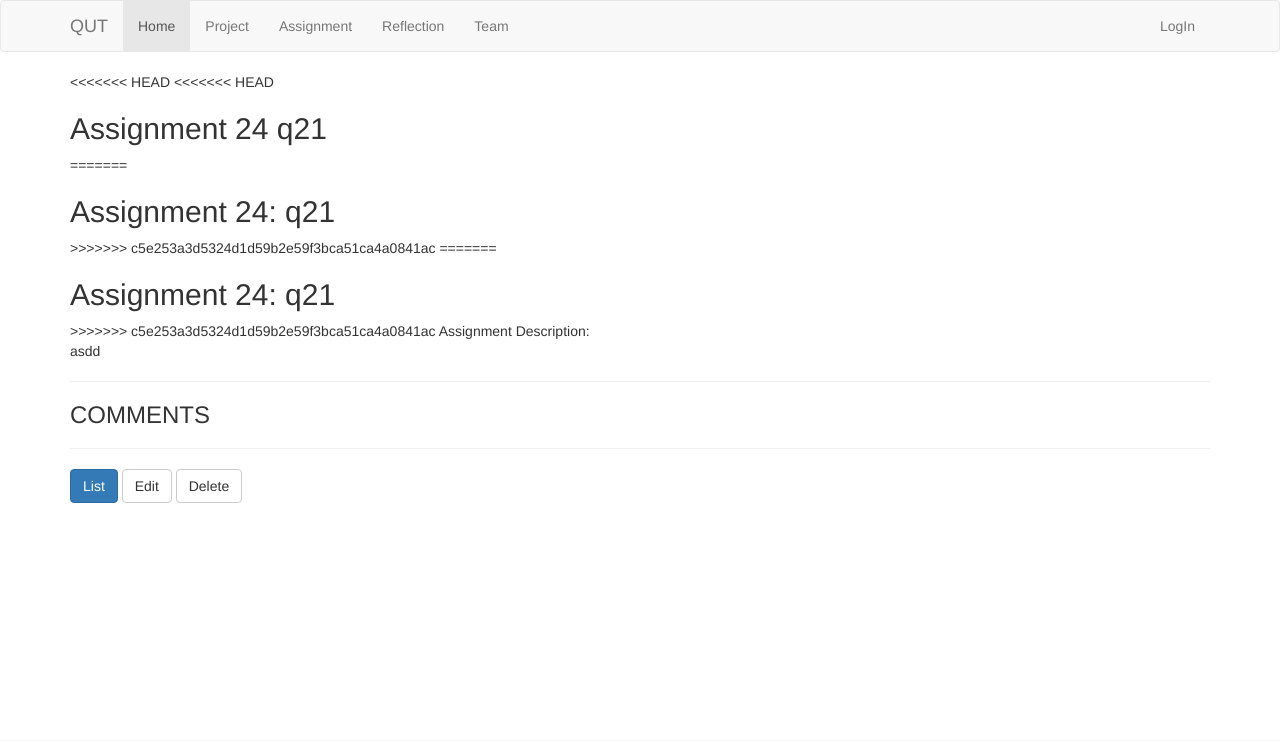
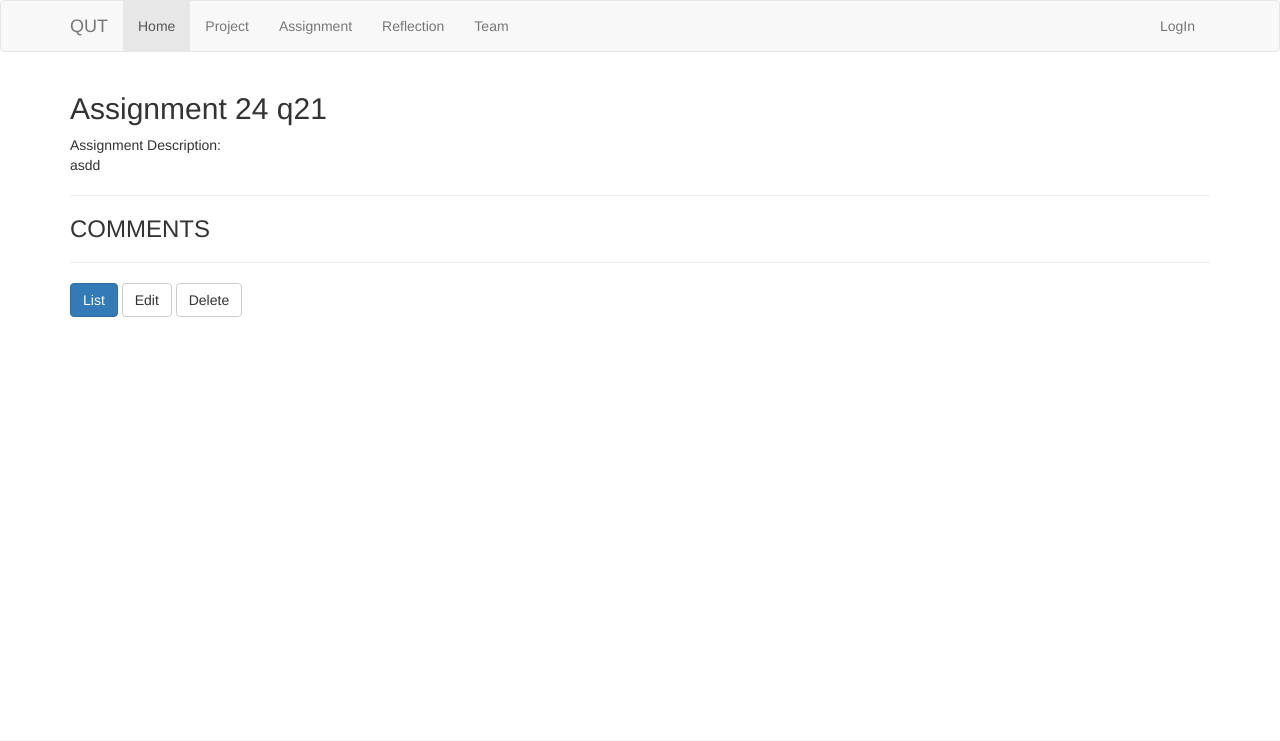
Before and after one commit to BrissyKim/group14, a Django app: page /assignment/24/ in a window 1280 px wide. Shown: the top 741 px of the page. Run offline with Django 3.2, Linux system fonts and the light colour scheme; data comes from the database, SQL or seed files in the repository; parts of the project's set-up code (start-up, migrations or seed data) failed here and were passed over; some libraries are stand-ins or nearby versions.

Commit message:
Git error fix
Fixed an error

```diff
--- a/Web/assignment/templates/assignment/assignment_detail.html
+++ b/Web/assignment/templates/assignment/assignment_detail.html
@@ -11,15 +11,7 @@
     <div class="row">
         <div class="col-sm-12">
 
-<<<<<<< HEAD
-<<<<<<< HEAD
         <h2>Assignment {{assignment.id}} {{assignment.title}}</h2>
-=======
-        <h2>Assignment {{assignment.id}}: {{assignment.title}}</h2>
->>>>>>> c5e253a3d5324d1d59b2e59f3bca51ca4a0841ac
-=======
-        <h2>Assignment {{assignment.id}}: {{assignment.title}}</h2>
->>>>>>> c5e253a3d5324d1d59b2e59f3bca51ca4a0841ac
         Assignment Description: {{assignment.content|linebreaks}}
 
         {% if assignment.document %}
```
